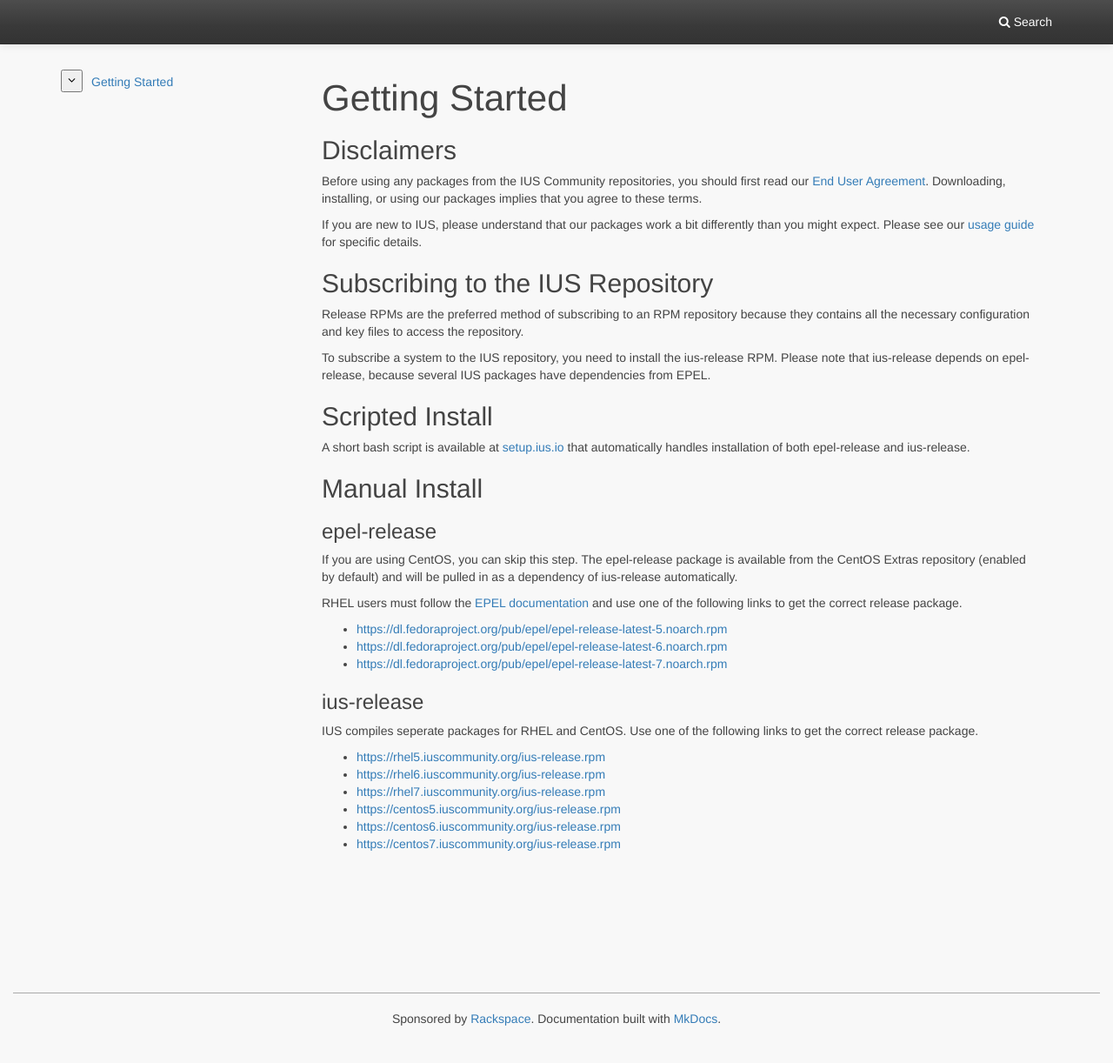
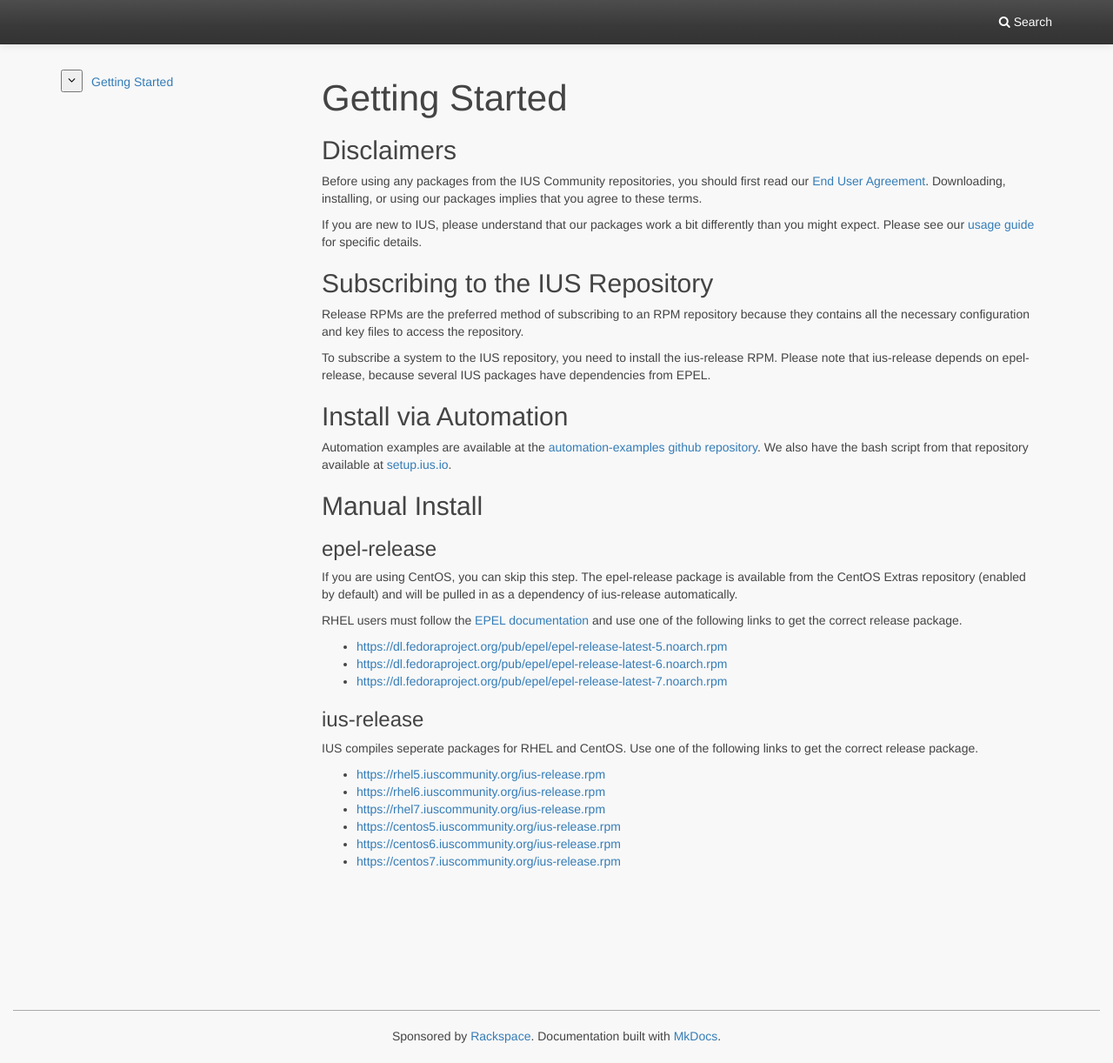
Before and after one commit to iusrepo/ius.io, an MkDocs documentation site: the page built from docs/GettingStarted.md, in a window 1280 px wide and 1222 px high. Shown: the whole window at 87% size. Built offline with MkDocs 1.6.1, drawn with Linux system fonts in a browser that asks for light colours; nearby versions of some CDN libraries; library files that are not in the unit come from our copies; comment, search, counter and statistics services are not loaded; old or Windows-style settings are respelled for this version of MkDocs; part of the change alters nothing that is shown.

Commit message:
broaden the scripted installation information to include information about the automation-examples repo

```diff
--- a/docs/GettingStarted.md
+++ b/docs/GettingStarted.md
@@ -20,10 +20,11 @@ To subscribe a system to the IUS repository, you need to install the
 ius-release RPM.  Please note that ius-release depends on epel-release, because
 several IUS packages have dependencies from EPEL.
 
-## Scripted Install
+## Install via Automation
 
-A short bash script is available at [setup.ius.io][3] that automatically
-handles installation of both epel-release and ius-release.
+Automation examples are available at the [automation-examples github
+repository][3].  We also have the bash script from that repository available at
+[setup.ius.io][4].
 
 ## Manual Install
 
@@ -33,35 +34,36 @@ If you are using CentOS, you can skip this step.  The epel-release package is
 available from the CentOS Extras repository (enabled by default) and will be
 pulled in as a dependency of ius-release automatically.
 
-RHEL users must follow the [EPEL documentation][4] and use one of the following
+RHEL users must follow the [EPEL documentation][5] and use one of the following
 links to get the correct release package.
 
-* [https://dl.fedoraproject.org/pub/epel/epel-release-latest-5.noarch.rpm][5]
-* [https://dl.fedoraproject.org/pub/epel/epel-release-latest-6.noarch.rpm][6]
-* [https://dl.fedoraproject.org/pub/epel/epel-release-latest-7.noarch.rpm][7]
+* [https://dl.fedoraproject.org/pub/epel/epel-release-latest-5.noarch.rpm][6]
+* [https://dl.fedoraproject.org/pub/epel/epel-release-latest-6.noarch.rpm][7]
+* [https://dl.fedoraproject.org/pub/epel/epel-release-latest-7.noarch.rpm][8]
 
 ### ius-release
 
 IUS compiles seperate packages for RHEL and CentOS.  Use one of the following
 links to get the correct release package.
 
-* [https://rhel5.iuscommunity.org/ius-release.rpm][8]
-* [https://rhel6.iuscommunity.org/ius-release.rpm][9]
-* [https://rhel7.iuscommunity.org/ius-release.rpm][10]
-* [https://centos5.iuscommunity.org/ius-release.rpm][11]
-* [https://centos6.iuscommunity.org/ius-release.rpm][12]
-* [https://centos7.iuscommunity.org/ius-release.rpm][13]
+* [https://rhel5.iuscommunity.org/ius-release.rpm][9]
+* [https://rhel6.iuscommunity.org/ius-release.rpm][10]
+* [https://rhel7.iuscommunity.org/ius-release.rpm][11]
+* [https://centos5.iuscommunity.org/ius-release.rpm][12]
+* [https://centos6.iuscommunity.org/ius-release.rpm][13]
+* [https://centos7.iuscommunity.org/ius-release.rpm][14]
 
 [1]: https://dl.iuscommunity.org/pub/ius/IUS-COMMUNITY-EUA
 [2]: Usage.md
-[3]: https://setup.ius.io
-[4]: https://fedoraproject.org/wiki/EPEL#How_can_I_use_these_extra_packages.3F
-[5]: https://dl.fedoraproject.org/pub/epel/epel-release-latest-5.noarch.rpm
-[6]: https://dl.fedoraproject.org/pub/epel/epel-release-latest-6.noarch.rpm
-[7]: https://dl.fedoraproject.org/pub/epel/epel-release-latest-7.noarch.rpm
-[8]: https://rhel5.iuscommunity.org/ius-release.rpm
-[9]: https://rhel6.iuscommunity.org/ius-release.rpm
-[10]: https://rhel7.iuscommunity.org/ius-release.rpm
-[11]: https://centos5.iuscommunity.org/ius-release.rpm
-[12]: https://centos6.iuscommunity.org/ius-release.rpm
-[13]: https://centos7.iuscommunity.org/ius-release.rpm
+[3]: https://github.com/iuscommunity/automation-examples
+[4]: https://setup.ius.io/
+[5]: https://fedoraproject.org/wiki/EPEL#How_can_I_use_these_extra_packages.3F
+[6]: https://dl.fedoraproject.org/pub/epel/epel-release-latest-5.noarch.rpm
+[7]: https://dl.fedoraproject.org/pub/epel/epel-release-latest-6.noarch.rpm
+[8]: https://dl.fedoraproject.org/pub/epel/epel-release-latest-7.noarch.rpm
+[9]: https://rhel5.iuscommunity.org/ius-release.rpm
+[10]: https://rhel6.iuscommunity.org/ius-release.rpm
+[11]: https://rhel7.iuscommunity.org/ius-release.rpm
+[12]: https://centos5.iuscommunity.org/ius-release.rpm
+[13]: https://centos6.iuscommunity.org/ius-release.rpm
+[14]: https://centos7.iuscommunity.org/ius-release.rpm
```
